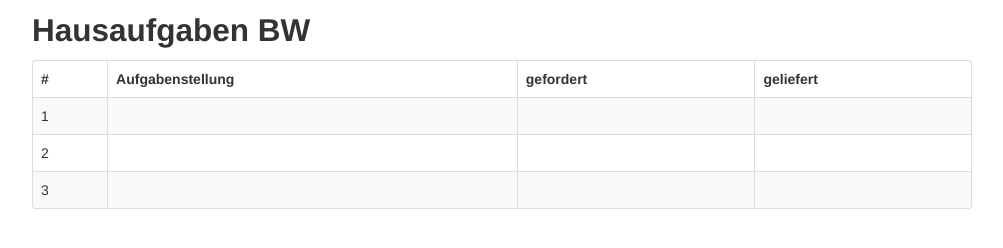
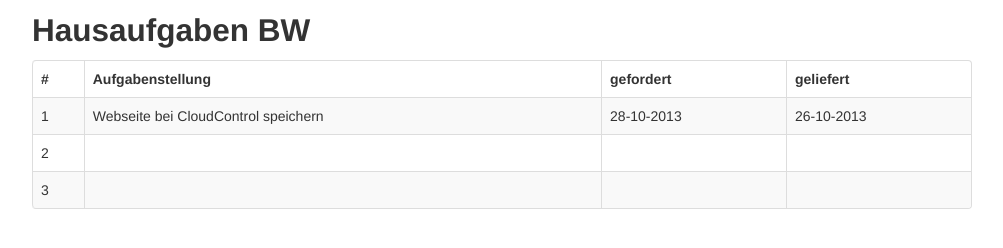
Before and after one commit to BernhardWestkemper/Iver, a plain HTML site: page bootstrap/index.html in a window 1280 px wide. Shown: the whole page, without its empty margins (138-1141 px from the left). Drawn offline with nearby package versions, Linux system fonts and the light colour scheme.

Commit message:
1.Eintrag HA

```diff
--- a/bootstrap/index.html
+++ b/bootstrap/index.html
@@ -23,9 +23,9 @@
         <tbody>
           <tr>
             <td>1</td>
-            <td></td>
-            <td></td>
-            <td></td>
+            <td>Webseite bei CloudControl speichern</td>
+            <td>28-10-2013</td>
+            <td>26-10-2013</td>
           </tr>
           <tr>
             <td>2</td>
```
